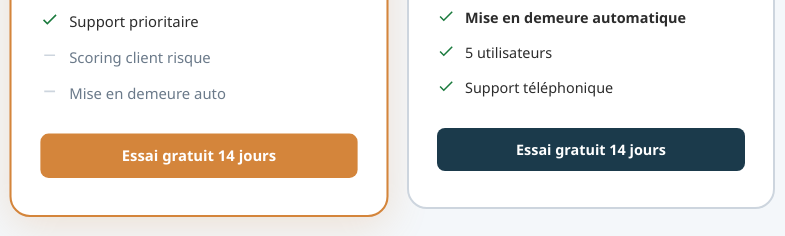
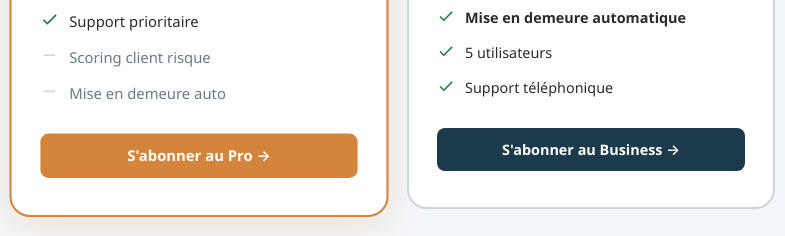
Before and after one commit to Hamzit01/FacturePilot-AI, a plain HTML site: page index.html in a window 1280 px wide. Shown: the part 4404-4640 px from the top of the page, 441-1226 px from the left. Drawn offline with Linux system fonts and the light colour scheme.

Commit message:
feat(stripe): intègre Payment Links Stripe dans settings + landing page
- settings.html : boutons upgrade Essentiel→Pro et Pro→Business
  redirigent vers les vrais liens Stripe (mode test)
- index.html : boutons tarifs Pro et Business pointent vers Stripe
- Essentiel reste gratuit → register.html

Co-Authored-By: Claude Sonnet 4.6 <noreply@anthropic.com>

```diff
--- a/index.html
+++ b/index.html
@@ -656,7 +656,7 @@
         <li><svg class="check no" viewBox="0 0 24 24" fill="currentColor"><path d="M19 13H5v-2h14v2z"/></svg> <span style="color:var(--text-muted)">Scoring client risque</span></li>
         <li><svg class="check no" viewBox="0 0 24 24" fill="currentColor"><path d="M19 13H5v-2h14v2z"/></svg> <span style="color:var(--text-muted)">Mise en demeure auto</span></li>
       </ul>
-      <a href="register.html" class="btn btn-primary plan-cta">Essai gratuit 14 jours</a>
+      <a href="https://buy.stripe.com/test_00waER5tz8Jz2DTfo95Ne00" target="_blank" class="btn btn-primary plan-cta">S'abonner au Pro →</a>
     </div>
     <!-- BUSINESS -->
     <div class="pricing-card">
@@ -672,7 +672,7 @@
         <li><svg class="check yes" viewBox="0 0 24 24" fill="currentColor"><path d="M9 16.17L4.83 12l-1.42 1.41L9 19 21 7l-1.41-1.41L9 16.17z"/></svg> 5 utilisateurs</li>
         <li><svg class="check yes" viewBox="0 0 24 24" fill="currentColor"><path d="M9 16.17L4.83 12l-1.42 1.41L9 19 21 7l-1.41-1.41L9 16.17z"/></svg> Support téléphonique</li>
       </ul>
-      <a href="register.html" class="btn btn-navy plan-cta">Essai gratuit 14 jours</a>
+      <a href="https://buy.stripe.com/test_28E3cpe057Fvcet4Jv5Ne01" target="_blank" class="btn btn-navy plan-cta">S'abonner au Business →</a>
     </div>
   </div>
 </section>
```
Also changed, not shown: settings.html (+2 -2 lines).
